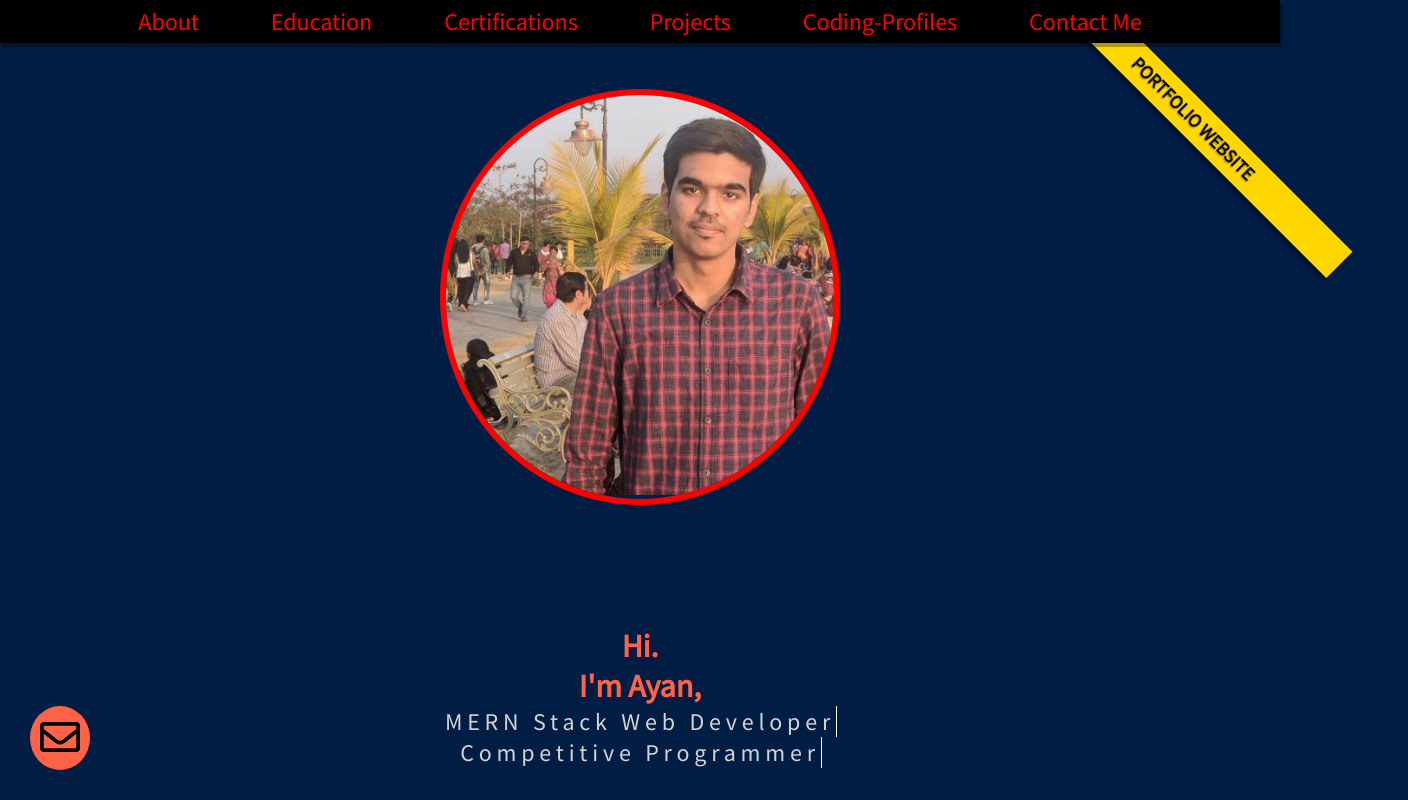
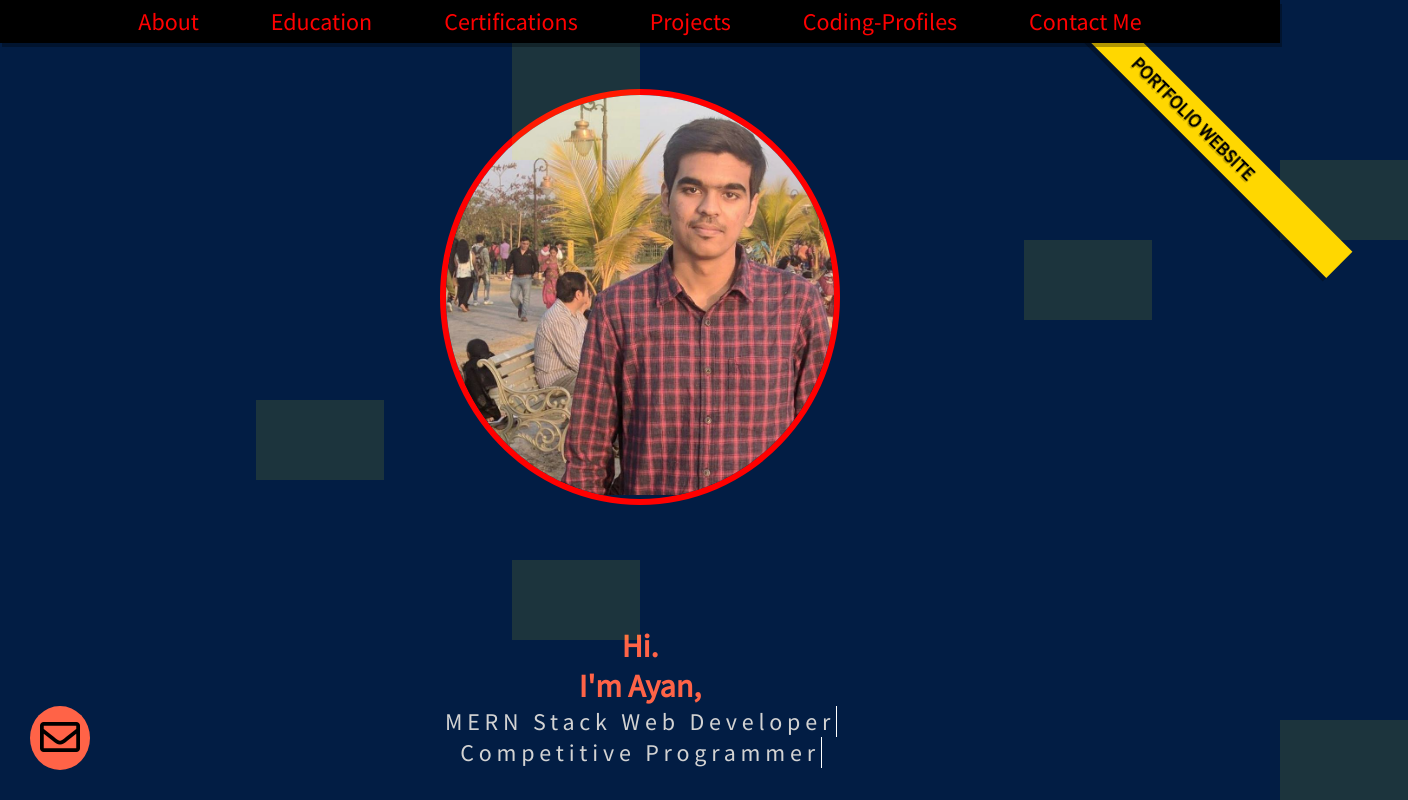
Before and after one commit to 7ayanGhosal/Portfolio-Website, a React app: page / in a window 1280 px wide. Shown: the top 800 px of the page, 1408 px wide, since content can reach past the window. Built offline with nearby package versions, Linux system fonts and the light colour scheme.

Commit message:
Hover + color effect with proper height and width 100%

```diff
--- a/src/Components/UI/Animation/Animation.css
+++ b/src/Components/UI/Animation/Animation.css
@@ -9,7 +9,7 @@
   min-height: 100vh;
   box-sizing: border-box;
   text-align: center;
-  /* overflow: hidden; */
+  overflow-x: hidden;
 }
 
 .children{
@@ -24,12 +24,21 @@
   flex-direction: column;
   align-items: center;
   justify-content: space-around;
+  overflow-x: hidden;
 }
 
 .Object{
   position: absolute;
-  top: 0;
+  /* top: 80px; */
   left: 0;
-  max-height: 100vh;
+  height: 100vh;
+  min-height: 500px;
+  width: 110vw;
   overflow: hidden;
 }
+
+@media(max-width: 750px){
+  .Object{
+    top: 0;
+  }
+}
--- a/src/Components/UI/Animation/Animation.js
+++ b/src/Components/UI/Animation/Animation.js
@@ -7,13 +7,13 @@
     let h = props.height;
     let w = props.width;
 
-    for (let i=0; i<1000; i++)
+    for (let i=0; i<110; i++)
     {
         jsx.push(
             <Object
                 key={"obj"+i}
-                width="50px"
-                height="50px"
+                // width="50px"
+                // height="50px"
             />
         )
     }
--- a/src/Components/UI/Animation/Object/Object.css
+++ b/src/Components/UI/Animation/Object/Object.css
@@ -1,4 +1,7 @@
 .Object{
+    width: 10vw;
+    height: 10vh;
+    min-height: 50px;
     z-index: 1;
     position: relative;
     float: left;
--- a/src/Components/UI/Animation/Object/Object.js
+++ b/src/Components/UI/Animation/Object/Object.js
@@ -4,7 +4,8 @@
 class Obj extends Component{
 
     state = {
-        hover: false
+        hover: false,
+        color: Math.random()*10 >= 1 ? false : true,
     }
 
     hoverHandler = ()=>{
@@ -15,13 +16,25 @@
         }, 1000)
     }
 
+    componentDidMount(){
+        setTimeout(()=>{
+            this.setState({color: Math.random()*10 >= 1 ? false : true})
+        }, Math.random()*1000+5000)
+    }
+
+    componentDidUpdate(){
+        setTimeout(()=>{
+            this.setState({color: Math.random()*10 >= 1 ? false : true})
+        }, Math.random()*1000+5000)
+    }
+
     render(){
         return(
             <div className={classes.Object}
                 style={{
-                    'backgroundColor': this.state.hover? "rgba(255,215,0,0.1)":"transparent",
-                    'width':this.props.width,
-                    'height': this.props.height
+                    'backgroundColor': this.state.hover? "rgba(255,255,0,0.3)": this.state.color ?"rgba(255,255,0,0.1)":"transparent",
+                    // 'width':this.props.width,
+                    // 'height': this.props.height
                 }}
                 onMouseOver={this.hoverHandler}
             >
```
